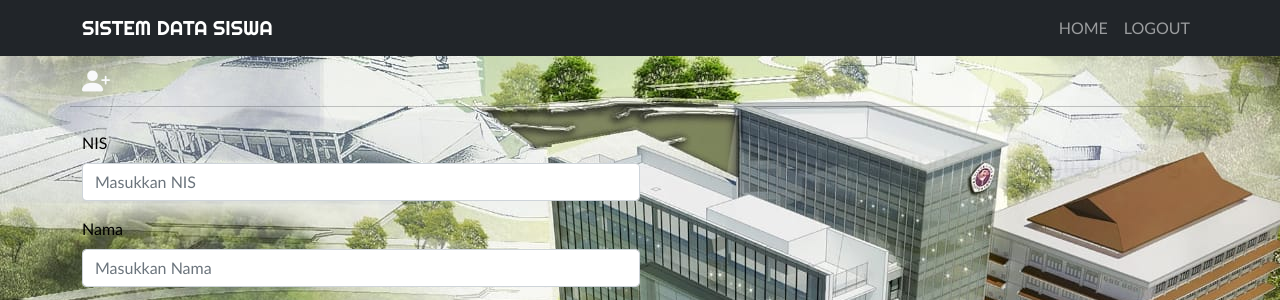
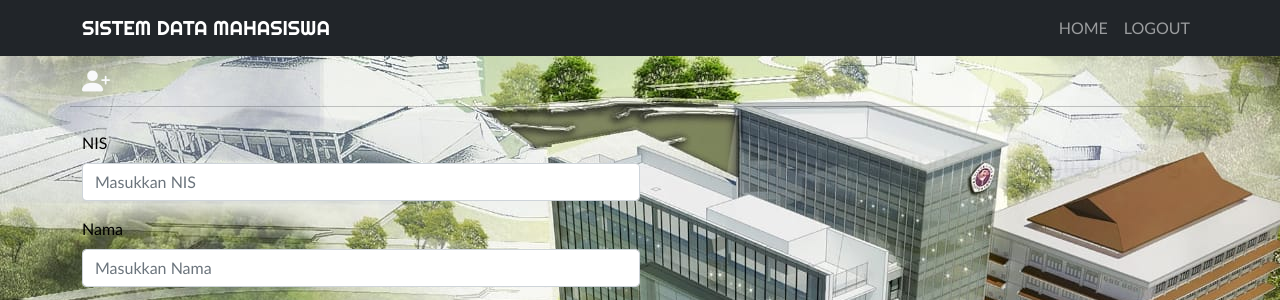
Before and after one commit to softdark/PWEB_UJIAN, a PHP site: page /addData.php in a window 1280 px wide. Shown: the top 300 px of the page. Run offline with PHP 8.4, Linux system fonts and the light colour scheme; a user stored in the database is signed in; some libraries are stand-ins or nearby versions.

Commit message:
Perubahan berada di dalam navbar Siswa menjadi Mahasiswa

```diff
--- a/addData.php
+++ b/addData.php
@@ -55,7 +55,7 @@ if (isset($_POST['simpan'])) {
      <!-- Navbar -->
      <nav class="navbar navbar-expand-lg navbar-dark bg-dark text-uppercase"style="background-color: Black;">
           <div class="container">
-               <a class="navbar-brand" href="index.php">Sistem Data Siswa</a>
+               <a class="navbar-brand" href="index.php">Sistem Data Mahasiswa</a>
                <button class="navbar-toggler" type="button" data-bs-toggle="collapse" data-bs-target="#navbarNav"
                     aria-controls="navbarNav" aria-expanded="false" aria-label="Toggle navigation">
                     <span class="navbar-toggler-icon"></span>
--- a/ubah.php
+++ b/ubah.php
@@ -61,7 +61,7 @@ if (isset($_POST['ubah'])) {
      <!-- Navbar -->
      <nav class="navbar navbar-expand-lg navbar-dark bg-dark text-uppercase"style="background-color: Black;">
           <div class="container">
-               <a class="navbar-brand" href="index.php">Sistem Data Siswa</a>
+               <a class="navbar-brand" href="index.php">Sistem Data Mahasiswa</a>
                <button class="navbar-toggler" type="button" data-bs-toggle="collapse" data-bs-target="#navbarNav"
                     aria-controls="navbarNav" aria-expanded="false" aria-label="Toggle navigation">
                     <span class="navbar-toggler-icon"></span>
```
